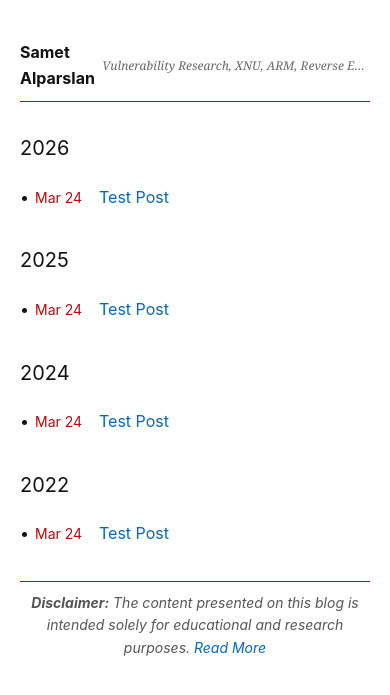
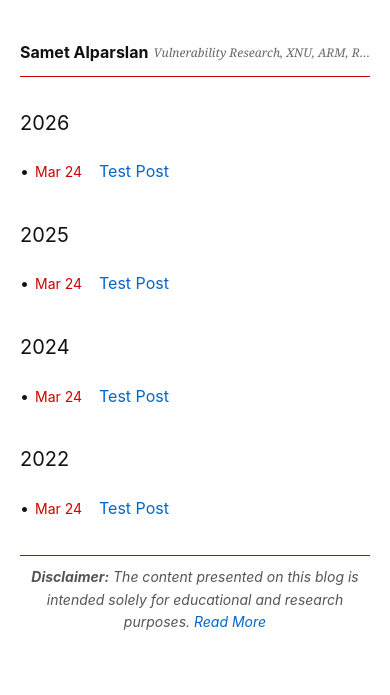
Before and after one commit to redmach/redmach.github.io, a Jekyll site: the page built from index.md, in a window 390 px wide. Shown: the top 695 px of the page. Built offline with Jekyll 4.4.1, drawn with Linux system fonts in a browser that asks for light colours.

Commit message:
Update default.html

```diff
--- a/_layouts/default.html
+++ b/_layouts/default.html
@@ -28,6 +28,7 @@
       align-items: center;
       gap: 10px;
       flex-wrap: nowrap;
+      overflow: hidden;
     }
 
     .site-title {
@@ -35,6 +36,7 @@
       font-weight: bold;
       color: #111;
       text-decoration: none;
+      white-space: nowrap;
     }
 
     .site-bio {
@@ -43,12 +45,13 @@
       font-style: italic;
       font-family: Georgia, "Times New Roman", serif;
       white-space: nowrap;
+      overflow: hidden;
+      text-overflow: ellipsis;
     }
 
     @media (max-width: 480px) {
       .header-inner {
         gap: 5px; /* Reduce gap between title and bio */
-        font-size: 14px; /* Reduce font size */
       }
 
       .site-title {
@@ -57,7 +60,7 @@
 
       .site-bio {
         font-size: 12px; /* Reduce bio font size */
-        max-width: 80%; /* Limit the width of bio to fit within the screen */
+        max-width: 70%; /* Limit the width of bio to fit within the screen */
         overflow: hidden; /* Ensure text doesn't overflow */
         text-overflow: ellipsis; /* Add ellipsis if text is too long */
       }
```
